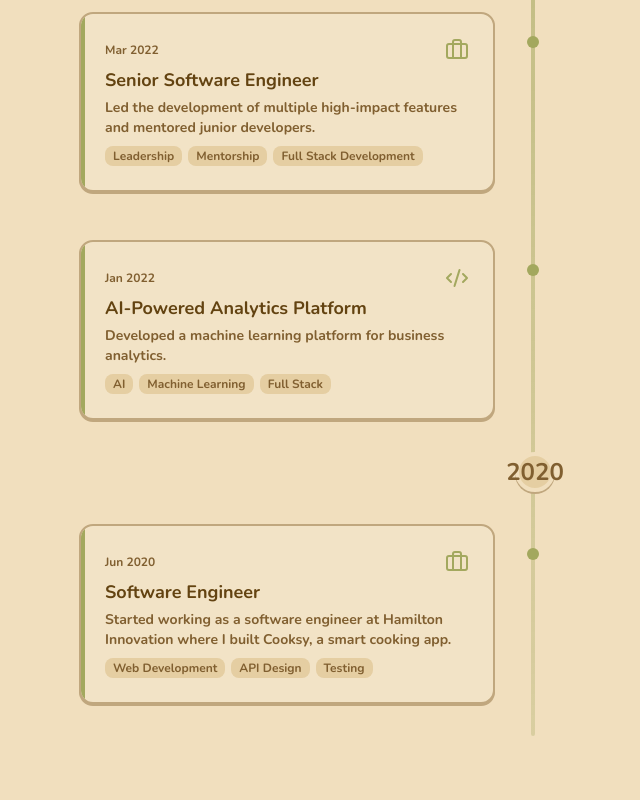
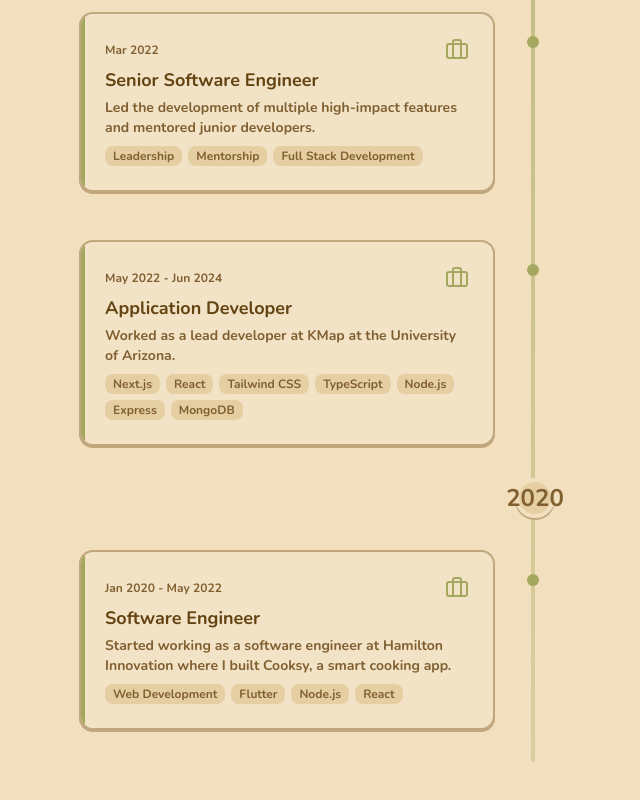
Before and after one commit to arfan-rfn/arfan, a Next.js app in the folder web2.0/: page / in a window 1280 px wide. Shown: the part 1156-1956 px from the top of the page, without its empty margins (625-1265 px from the left). Built offline with nearby package versions, Linux system fonts and the light colour scheme; no server answers; a web font is replaced by a local one.

Commit message:
enhance timeline card functionality; add date formatting, external link handling, and update timeline item structure

```diff
--- a/web2.0/components/timeline/timeline-card.tsx
+++ b/web2.0/components/timeline/timeline-card.tsx
@@ -1,9 +1,10 @@
 import React from "react";
 import { TimelineItem } from "@/types/timeline";
-import { cn } from "@/lib/utils";
+import { cn, toAbsoluteUrl } from "@/lib/utils";
 import { Card, CardContent } from "@/components/ui/card";
 import { motion } from "framer-motion";
 import { Icons } from "@/components/icons";
+import Link from "next/link";
 
 interface TimelineCardProps {
   item: TimelineItem;
@@ -14,8 +15,43 @@ const getIconComponent = (iconName: TimelineItem["icon"]): React.ReactNode => {
   return <IconComponent className="size-6" />;
 };
 
+const formatDate = (dateString: string): string => {
+  const date = new Date(dateString);
+  return date.toLocaleDateString('en-US', {
+    month: 'short',
+    year: 'numeric'
+  });
+};
+
+const getYearFromDate = (dateString: string): string => {
+  const date = new Date(dateString);
+  return date.getFullYear().toString();
+};
+
+const formatDateRange = (startDate: string, endDate?: string): string => {
+  const start = new Date(startDate);
+  const end = endDate ? new Date(endDate) : null;
+
+  if (!end) {
+    return formatDate(startDate);
+  }
+
+  // If same year, only show year once
+  if (start.getFullYear() === end.getFullYear()) {
+    const startStr = start.toLocaleDateString('en-US', { month: 'short', day: 'numeric' });
+    const endStr = end.toLocaleDateString('en-US', { month: 'short', day: 'numeric', year: 'numeric' });
+    return `${startStr} - ${endStr}`;
+  }
+
+  // Different years, show full dates
+  return `${formatDate(startDate)} - ${formatDate(endDate!)}`;
+};
+
 export function TimelineCard({ item }: TimelineCardProps) {
-  return (
+  const dateRange = formatDateRange(item.date, item.endDate);
+  const year = getYearFromDate(item.date);
+
+  const cardContent = (
     <motion.div
       className="relative w-full max-w-2xl"
       whileHover={{ scale: 1.01 }}
@@ -31,7 +67,7 @@ export function TimelineCard({ item }: TimelineCardProps) {
             <div className="flex-1 min-w-0">
               <div className="flex items-center justify-between gap-2 mb-1">
                 <span className="text-xs font-medium text-muted-foreground">
-                  {item.date}
+                  {dateRange}
                 </span>
                 <span className="text-primary">
                   {getIconComponent(item.icon)}
@@ -61,4 +97,30 @@ export function TimelineCard({ item }: TimelineCardProps) {
       </Card>
     </motion.div>
   );
+
+  if (item.url) {
+    const absoluteUrl = item.url
+    const isExternal = absoluteUrl.startsWith('http://') || absoluteUrl.startsWith('https://');
+
+    if (isExternal) {
+      return (
+        <a
+          href={absoluteUrl}
+          target="_blank"
+          rel="noopener noreferrer"
+          className="block"
+        >
+          {cardContent}
+        </a>
+      );
+    }
+
+    return (
+      <Link href={item.url} className="block">
+        {cardContent}
+      </Link>
+    );
+  }
+
+  return cardContent;
 }
--- a/web2.0/components/timeline/timeline.tsx
+++ b/web2.0/components/timeline/timeline.tsx
@@ -5,11 +5,17 @@ import { TimelineCard } from "./timeline-card";
 import { Icons } from "@/components/icons";
 import { TimelineItem, TimelineProps } from "@/types/timeline";
 
+const getYearFromDate = (dateString: string): string => {
+  const date = new Date(dateString);
+  return date.getFullYear().toString();
+};
+
 export function Timeline({ items, className }: TimelineProps) {
   // Group items by year for sticky year markers
   const grouped = items.reduce((acc, item) => {
-    if (!acc[item.year]) acc[item.year] = [];
-    acc[item.year].push(item);
+    const year = getYearFromDate(item.date);
+    if (!acc[year]) acc[year] = [];
+    acc[year].push(item);
     return acc;
   }, {} as Record<string, TimelineItem[]>);
   const years = Object.keys(grouped).sort((a, b) => Number(b) - Number(a));
--- a/web2.0/data/timeline.ts
+++ b/web2.0/data/timeline.ts
@@ -3,27 +3,25 @@ import { TimelineItem } from "@/types/timeline";
 export const timelineItems: TimelineItem[] = [
   {
     id: "1",
-    year: "2024",
     date: "Jan 2024",
     title: "Founder at Connecto",
     description: "Building a modern platform for connecting professionals and creating meaningful relationships.",
     icon: "Rocket",
     color: "var(--primary)",
+    url: "https://connecto.now",
     tags: ["Startup", "Entrepreneurship"],
   },
   {
     id: "2",
-    year: "2024",
     date: "Aug 2024",
     title: "PhD in Software Engineering",
-    description: "Researching in microservices, LLM, and change impact analysis.",
+    description: "Started my PhD at the University of Arizona and doing research in microservices, LLM, and change impact analysis.",
     icon: "Education",
     color: "var(--primary)",
     tags: ["Research", "Software Engineering", "Education"],
   },
   {
     id: "3",
-    year: "2023",
     date: "Jun 2023",
     title: "Modern Web Development Practices",
     description: "Exploring the latest trends and best practices in web development.",
@@ -33,7 +31,6 @@ export const timelineItems: TimelineItem[] = [
   },
   {
     id: "4",
-    year: "2022",
     date: "Mar 2022",
     title: "Senior Software Engineer",
     description: "Led the development of multiple high-impact features and mentored junior developers.",
@@ -43,22 +40,24 @@ export const timelineItems: TimelineItem[] = [
   },
   {
     id: "5",
-    year: "2022",
-    date: "Jan 2022",
-    title: "AI-Powered Analytics Platform",
-    description: "Developed a machine learning platform for business analytics.",
-    icon: "Code",
+    date: "May 2022",
+    endDate: "June 2024",
+    title: "Application Developer",
+    description: "Worked as a lead developer at KMap at the University of Arizona.",
+    icon: "Work",
     color: "var(--primary)",
-    tags: ["AI", "Machine Learning", "Full Stack"],
+    tags: [ "Next.js", "React", "Tailwind CSS", "TypeScript", "Node.js", "Express", "MongoDB"],
+    url: "https://kmap.arizona.edu",
   },
   {
     id: "6",
-    year: "2020",
-    date: "Jun 2020",
+    date: "Jan 2020",
+    endDate: "May 2022",
     title: "Software Engineer",
     description: "Started working as a software engineer at Hamilton Innovation where I built Cooksy, a smart cooking app.",
     icon: "Work",
     color: "var(--primary)",
-    tags: ["Web Development", "API Design", "Testing"],
+    tags: ["Web Development", "Flutter", "Node.js", "React"],
+    url: "https://www.indiegogo.com/projects/cooksy-better-cooking-through-technology#/"
   },
 ];
--- a/web2.0/types/timeline.ts
+++ b/web2.0/types/timeline.ts
@@ -3,13 +3,14 @@ import { Icons } from "@/components/icons";
 
 export type TimelineItem = {
   id: string;
-  year: string;
-  date: string;
+  date: string; // Human readable date format (e.g. "March 15, 2023")
+  endDate?: string; // Optional end date
   title: string;
   description: string;
   icon: keyof typeof Icons;
   color: string;
   tags: string[];
+  url?: string; // Optional URL for redirection
 };
 
 export type TimelineProps = {
```
